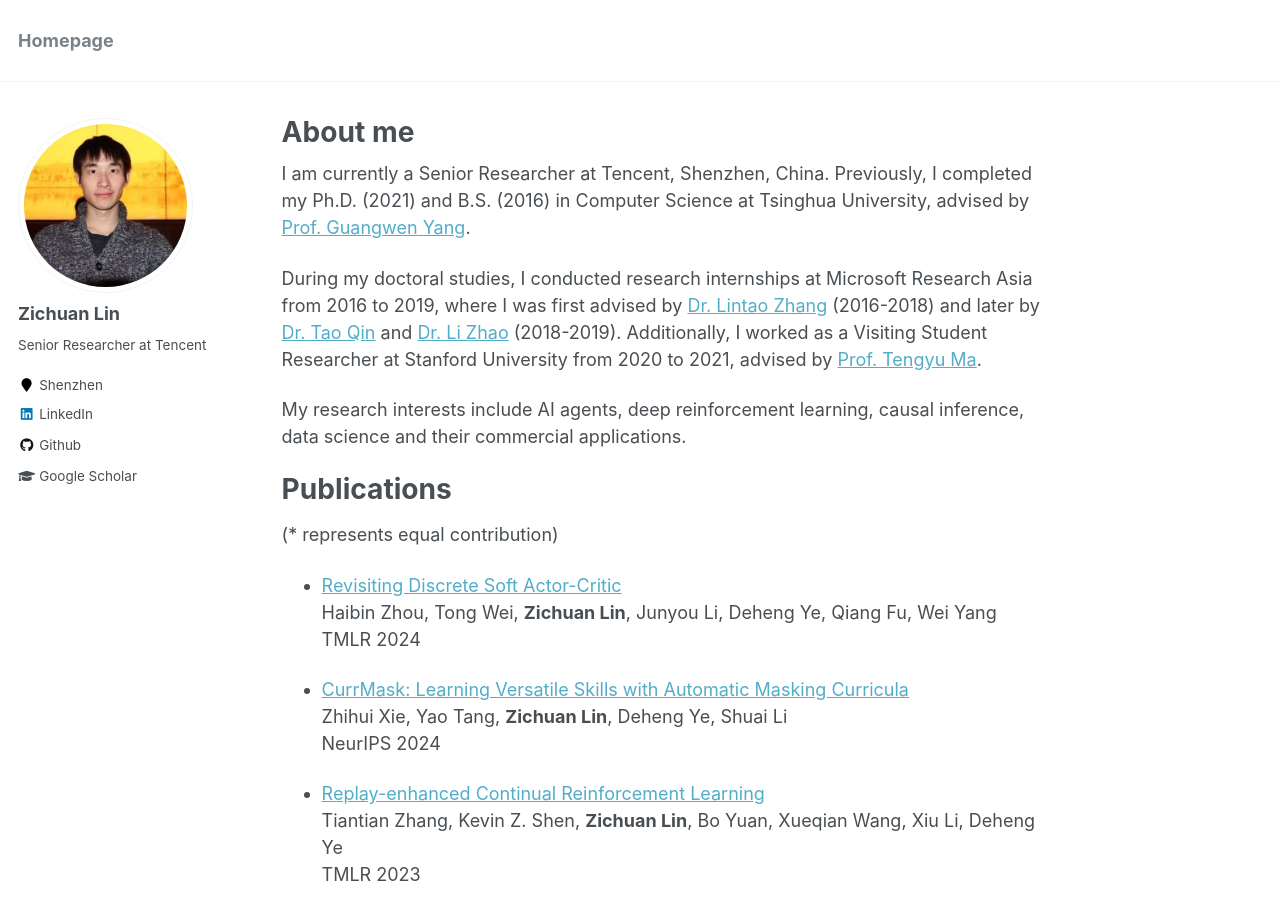
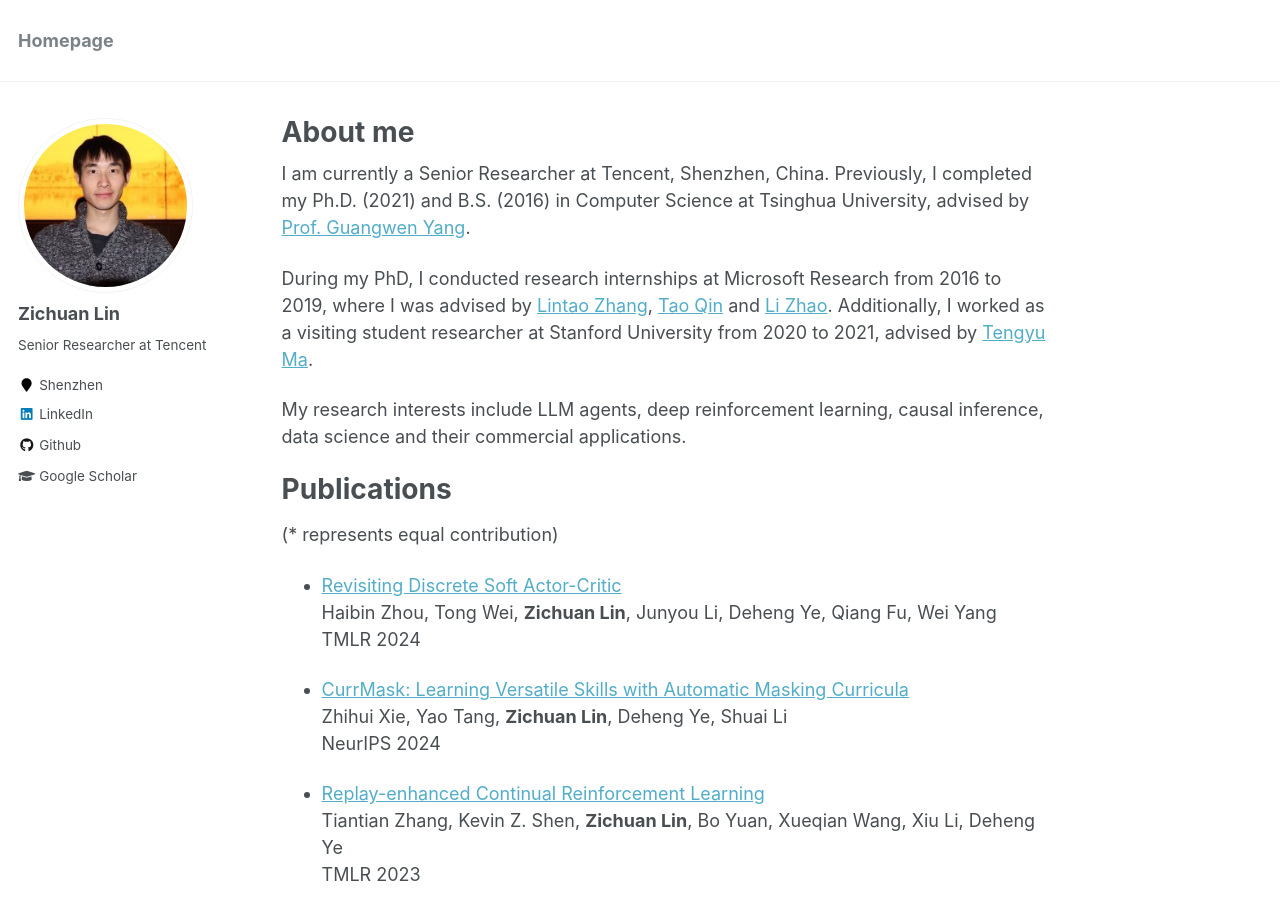
Before and after one commit to LinZichuan/linzichuan.github.io, a Jekyll site: the page built from _pages/about.md, in a window 1280 px wide and 900 px high. Built offline with Jekyll 4.4.1, drawn with Linux system fonts in a browser that asks for light colours; formulas are drawn with MathJax 3.

Commit message:
Update about.md

```diff
--- a/_pages/about.md
+++ b/_pages/about.md
@@ -8,11 +8,11 @@ redirect_from:
   - /about.html
 ---
 
-I am currently a Senior Researcher at Tencent, Shenzhen, China. Previously, I completed my Ph.D. (2021) and B.S. (2016) in Computer Science at Tsinghua University, advised by [Prof. Guangwen Yang](https://www.cs.tsinghua.edu.cn/csen/info/1186/4024.htm).
+I am currently a Senior Researcher at Tencent, Shenzhen, China. Previously, I completed my Ph.D. (2021) and B.S. (2016) in Computer Science at Tsinghua University, advised by [Prof. Guangwen Yang](https://scholar.google.com/citations?user=GYA--7MAAAAJ&hl=en).
 
-During my doctoral studies, I conducted research internships at Microsoft Research Asia from 2016 to 2019, where I was first advised by [Dr. Lintao Zhang](https://www.linkedin.com/in/lintao-zhang/) (2016-2018) and later by [Dr. Tao Qin](https://www.microsoft.com/en-us/research/people/taoqin/) and [Dr. Li Zhao](https://scholar.google.co.jp/citations?user=b-LJkLQAAAAJ&hl=en) (2018-2019). Additionally, I worked as a Visiting Student Researcher at Stanford University from 2020 to 2021, advised by [Prof. Tengyu Ma](https://ai.stanford.edu/~tengyuma/).
+During my PhD, I conducted research internships at Microsoft Research from 2016 to 2019, where I was advised by [Lintao Zhang](https://www.linkedin.com/in/lintao-zhang/), [Tao Qin](https://www.microsoft.com/en-us/research/people/taoqin/) and [Li Zhao](https://scholar.google.co.jp/citations?user=b-LJkLQAAAAJ&hl=en). Additionally, I worked as a visiting student researcher at Stanford University from 2020 to 2021, advised by [Tengyu Ma](https://ai.stanford.edu/~tengyuma/).
 
-My research interests include AI agents, deep reinforcement learning, causal inference, data science and their commercial applications.
+My research interests include LLM agents, deep reinforcement learning, causal inference, data science and their commercial applications.
 
 <!--My research interests include reinforcement learning and deep learning. My goal is to develop sample-efficient reinforcement learning algorithms with strong robustness and interpretability. My research projects mainly involve episodic control, reward decomposition, disentangled representation learning, model-based RL and meta-RL. I am also interested in RL applications such as task-oriented dialogue systems. -->
 
```
